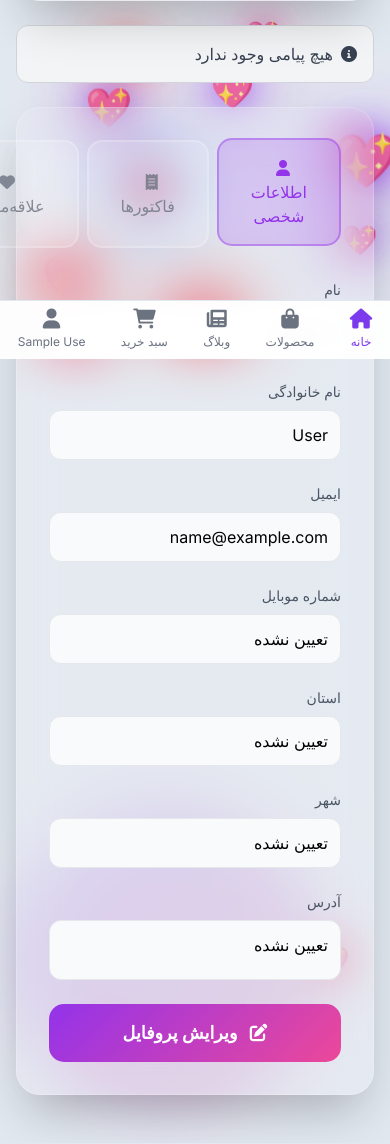
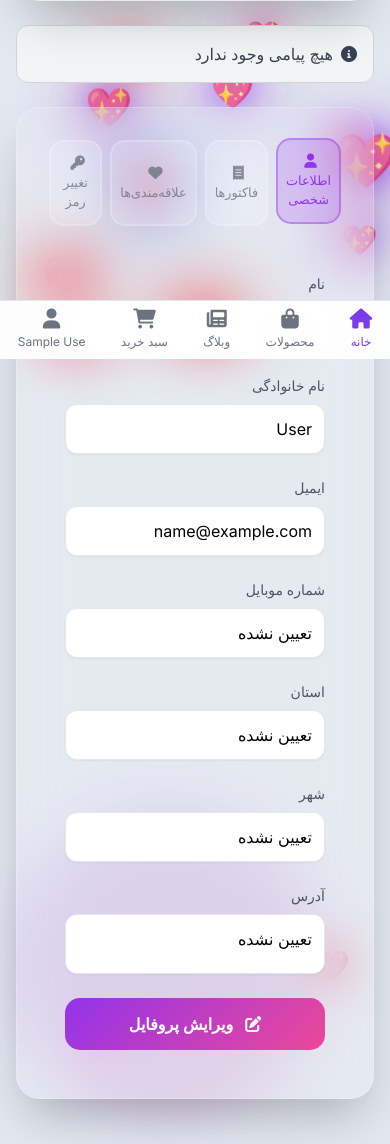
Before and after one commit to AbolfazlMohammady/online_shop, a Django app: page /accounts/profile/ in a window 390 px wide. Shown: the part 485-1629 px from the top of the page. Run offline with Django 5.2, Linux system fonts and the light colour scheme; the visitor is signed in with stand-in values (Sample User, id 1); some libraries are stand-ins or nearby versions.

Commit message:
پروفایل دیباگ

```diff
--- a/core/templates/core/profile.html
+++ b/core/templates/core/profile.html
@@ -115,42 +115,42 @@
                 <div class="grid md:grid-cols-2 gap-6 mb-6">
                     <div class="info-item">
                         <label class="text-sm font-medium text-gray-600 dark:text-gray-400 mb-2 block">نام</label>
-                        <div class="p-3 bg-gray-50 dark:bg-gray-800 rounded-xl border border-gray-200 dark:border-gray-700">
+                        <div class="p-3 bg-white dark:bg-gray-800 rounded-xl border border-gray-200 dark:border-gray-700 shadow-sm">
                             {{ user.first_name|default:'تعیین نشده' }}
                         </div>
                     </div>
 
                     <div class="info-item">
                         <label class="text-sm font-medium text-gray-600 dark:text-gray-400 mb-2 block">نام خانوادگی</label>
-                        <div class="p-3 bg-gray-50 dark:bg-gray-800 rounded-xl border border-gray-200 dark:border-gray-700">
+                        <div class="p-3 bg-white dark:bg-gray-800 rounded-xl border border-gray-200 dark:border-gray-700 shadow-sm">
                             {{ user.last_name|default:'تعیین نشده' }}
                         </div>
                     </div>
 
                     <div class="info-item">
                         <label class="text-sm font-medium text-gray-600 dark:text-gray-400 mb-2 block">ایمیل</label>
-                        <div class="p-3 bg-gray-50 dark:bg-gray-800 rounded-xl border border-gray-200 dark:border-gray-700">
+                        <div class="p-3 bg-white dark:bg-gray-800 rounded-xl border border-gray-200 dark:border-gray-700 shadow-sm">
                             {{ user.email }}
                         </div>
                     </div>
 
                     <div class="info-item">
                         <label class="text-sm font-medium text-gray-600 dark:text-gray-400 mb-2 block">شماره موبایل</label>
-                        <div class="p-3 bg-gray-50 dark:bg-gray-800 rounded-xl border border-gray-200 dark:border-gray-700">
+                        <div class="p-3 bg-white dark:bg-gray-800 rounded-xl border border-gray-200 dark:border-gray-700 shadow-sm">
                             {{ user.phone|default:'تعیین نشده' }}
                         </div>
                     </div>
 
                     <div class="info-item">
                         <label class="text-sm font-medium text-gray-600 dark:text-gray-400 mb-2 block">استان</label>
-                        <div class="p-3 bg-gray-50 dark:bg-gray-800 rounded-xl border border-gray-200 dark:border-gray-700">
+                        <div class="p-3 bg-white dark:bg-gray-800 rounded-xl border border-gray-200 dark:border-gray-700 shadow-sm">
                             {{ user.province.name|default:'تعیین نشده' }}
                         </div>
                     </div>
 
                     <div class="info-item">
                         <label class="text-sm font-medium text-gray-600 dark:text-gray-400 mb-2 block">شهر</label>
-                        <div class="p-3 bg-gray-50 dark:bg-gray-800 rounded-xl border border-gray-200 dark:border-gray-700">
+                        <div class="p-3 bg-white dark:bg-gray-800 rounded-xl border border-gray-200 dark:border-gray-700 shadow-sm">
                             {{ user.city.name|default:'تعیین نشده' }}
                         </div>
                     </div>
@@ -158,7 +158,7 @@
 
                 <div class="info-item mb-6">
                     <label class="text-sm font-medium text-gray-600 dark:text-gray-400 mb-2 block">آدرس</label>
-                    <div class="p-3 bg-gray-50 dark:bg-gray-800 rounded-xl border border-gray-200 dark:border-gray-700 min-h-[60px]">
+                    <div class="p-3 bg-white dark:bg-gray-800 rounded-xl border border-gray-200 dark:border-gray-700 shadow-sm min-h-[60px]">
                         {{ user.address|default:'تعیین نشده' }}
                     </div>
                 </div>
@@ -173,9 +173,9 @@
 
             <!-- Invoices Tab -->
             <div id="invoicesTab" class="profile-tab hidden">
-                <div class="space-y-4">
-                    <div class="invoice-item">
-                        <div class="flex justify-between items-start mb-3">
+                <div class="space-y-6">
+                    <div class="p-4 bg-white dark:bg-gray-800 rounded-xl border border-gray-200 dark:border-gray-700 shadow-sm">
+                        <div class="flex justify-between items-start mb-4">
                             <div>
                                 <h4 class="text-gray-900 dark:text-white font-bold text-lg">فاکتور #1001</h4>
                                 <p class="text-gray-600 dark:text-gray-400 text-sm">تاریخ: ۱۴۰۳/۰۲/۱۵</p>
@@ -183,7 +183,7 @@
                             <span class="status-badge status-completed">تکمیل شده</span>
                         </div>
                         <div class="flex justify-between items-center">
-                            <div class="text-gray-700 dark:text-gray-300">
+                            <div class="text-gray-800 dark:text-gray-300 font-medium">
                                 <p>کیلیپس پاپیونی رنگی × 2</p>
                                 <p>گیره مو طلایی × 1</p>
                             </div>
@@ -197,8 +197,8 @@
                         </div>
                     </div>
 
-                    <div class="invoice-item">
-                        <div class="flex justify-between items-start mb-3">
+                    <div class="p-4 bg-white dark:bg-gray-800 rounded-xl border border-gray-200 dark:border-gray-700 shadow-sm">
+                        <div class="flex justify-between items-start mb-4">
                             <div>
                                 <h4 class="text-gray-900 dark:text-white font-bold text-lg">فاکتور #1002</h4>
                                 <p class="text-gray-600 dark:text-gray-400 text-sm">تاریخ: ۱۴۰۳/۰۲/۲۰</p>
@@ -206,7 +206,7 @@
                             <span class="status-badge status-pending">در انتظار پرداخت</span>
                         </div>
                         <div class="flex justify-between items-center">
-                            <div class="text-gray-700 dark:text-gray-300">
+                            <div class="text-gray-800 dark:text-gray-300 font-medium">
                                 <p>تاج مو کریستالی × 1</p>
                             </div>
                             <div class="text-left">
@@ -223,14 +223,14 @@
 
             <!-- Favorites Tab -->
             <div id="favoritesTab" class="profile-tab hidden">
-                <div class="grid grid-cols-1 sm:grid-cols-2 lg:grid-cols-3 gap-4">
-                    <div class="favorite-item">
-                        <div class="bg-gradient-to-br from-red-200 to-pink-200 h-32 rounded-t-xl flex items-center justify-center">
+                <div class="grid grid-cols-1 sm:grid-cols-2 lg:grid-cols-3 gap-6">
+                    <div class="p-4 bg-white dark:bg-gray-800 rounded-xl border border-gray-200 dark:border-gray-700 shadow-sm">
+                        <div class="bg-gradient-to-br from-red-200 to-pink-200 h-32 rounded-lg flex items-center justify-center mb-4">
                             <i class="fas fa-lipstick text-2xl text-red-600"></i>
                         </div>
-                        <div class="p-4 bg-white dark:bg-gray-800 rounded-b-xl">
+                        <div>
                             <h4 class="font-bold text-gray-900 dark:text-white mb-2">رژ لب مات قرمز</h4>
-                            <p class="text-gray-600 dark:text-gray-400 text-sm mb-2">رژ لب</p>
+                            <p class="text-gray-600 dark:text-gray-400 text-sm mb-3">رژ لب</p>
                             <div class="flex items-center justify-between">
                                 <span class="text-purple-600 font-bold">۱۲۵,۰۰۰ تومان</span>
                                 <button class="text-red-500 hover:text-red-700">
@@ -240,13 +240,13 @@
                         </div>
                     </div>
 
-                    <div class="favorite-item">
-                        <div class="bg-gradient-to-br from-blue-200 to-cyan-200 h-32 rounded-t-xl flex items-center justify-center">
+                    <div class="p-4 bg-white dark:bg-gray-800 rounded-xl border border-gray-200 dark:border-gray-700 shadow-sm">
+                        <div class="bg-gradient-to-br from-blue-200 to-cyan-200 h-32 rounded-lg flex items-center justify-center mb-4">
                             <i class="fas fa-tint text-2xl text-blue-600"></i>
                         </div>
-                        <div class="p-4 bg-white dark:bg-gray-800 rounded-b-xl">
+                        <div>
                             <h4 class="font-bold text-gray-900 dark:text-white mb-2">کرم مرطوب کننده</h4>
-                            <p class="text-gray-600 dark:text-gray-400 text-sm mb-2">کرم</p>
+                            <p class="text-gray-600 dark:text-gray-400 text-sm mb-3">کرم</p>
                             <div class="flex items-center justify-between">
                                 <span class="text-purple-600 font-bold">۸۵,۰۰۰ تومان</span>
                                 <button class="text-red-500 hover:text-red-700">
@@ -260,14 +260,14 @@
 
             <!-- Change Password Tab -->
             <div id="passwordTab" class="profile-tab hidden">
-                <div class="max-w-md mx-auto">
-                    <div class="text-center mb-8">
-                        <i class="fas fa-shield-alt text-4xl text-purple-600 mb-4"></i>
-                        <h3 class="text-xl font-bold text-gray-900 dark:text-white mb-2">تغییر رمز عبور</h3>
-                        <p class="text-gray-600 dark:text-gray-400 text-sm">برای امنیت حساب خود رمز قوی انتخاب کنید</p>
+                <div class="w-full max-w-md mx-auto px-4 sm:px-0">
+                    <div class="text-center mb-6 sm:mb-8">
+                        <i class="fas fa-shield-alt text-3xl sm:text-4xl text-purple-600 mb-3 sm:mb-4"></i>
+                        <h3 class="text-lg sm:text-xl font-bold text-gray-900 dark:text-white mb-2">تغییر رمز عبور</h3>
+                        <p class="text-gray-600 dark:text-gray-400 text-xs sm:text-sm">برای امنیت حساب خود رمز قوی انتخاب کنید</p>
                     </div>
 
-                    <form method="post" action="{% url 'core:change_password' %}">
+                    <form method="post" action="{% url 'core:change_password' %}" class="space-y-4 sm:space-y-6">
                         {% csrf_token %}
                         <div class="input-group">
                             <input type="password" name="current_password" class="input-field" placeholder="رمز عبور فعلی" required>
@@ -285,7 +285,7 @@
                             <i class="fas fa-key input-icon"></i>
                         </div>
 
-                        <button type="submit" class="btn-primary">
+                        <button type="submit" class="btn-primary w-full">
                             <i class="fas fa-save ml-2"></i>
                             تغییر رمز عبور
                         </button>
--- a/static/css/main.css
+++ b/static/css/main.css
@@ -474,20 +474,6 @@
     font-size: 0.9rem;
 }
 
-.invoice-item {
-    background: rgba(255, 255, 255, 0.05);
-    border: 1px solid rgba(255, 255, 255, 0.1);
-    border-radius: 15px;
-    padding: 1.5rem;
-    margin-bottom: 1rem;
-    transition: all 0.3s ease;
-}
-
-.invoice-item:hover {
-    background: rgba(255, 255, 255, 0.1);
-    transform: translateX(10px);
-}
-
 .status-badge {
     padding: 0.5rem 1rem;
     border-radius: 20px;
@@ -505,19 +491,6 @@
     background: rgba(245, 158, 11, 0.2);
     color: #f59e0b;
     border: 1px solid rgba(245, 158, 11, 0.3);
-}
-
-.favorite-item {
-    background: white;
-    border-radius: 15px;
-    overflow: hidden;
-    transition: all 0.3s ease;
-    box-shadow: 0 4px 6px rgba(0, 0, 0, 0.1);
-}
-
-.favorite-item:hover {
-    transform: translateY(-5px);
-    box-shadow: 0 10px 25px rgba(0, 0, 0, 0.15);
 }
 
 .btn-secondary {
@@ -595,6 +568,41 @@
 
     body {
         padding-bottom: 80px;
+    }
+
+    /* Mobile responsive improvements for profile tabs */
+    .profile-tab {
+        padding: 1rem;
+    }
+
+    .input-group {
+        margin-bottom: 1rem;
+    }
+
+    .input-field {
+        padding: 0.875rem 0.875rem 0.875rem 2.5rem;
+        font-size: 0.9rem;
+    }
+
+    .input-icon {
+        left: 0.875rem;
+        font-size: 1rem;
+    }
+
+    .btn-primary {
+        padding: 0.875rem 1.5rem;
+        font-size: 1rem;
+    }
+
+    /* Tab buttons responsive */
+    .tab-button {
+        padding: 0.75rem 0.5rem;
+        font-size: 0.8rem;
+    }
+
+    .tab-button i {
+        font-size: 0.9rem;
+        margin-left: 0.25rem;
     }
 }
 
```
